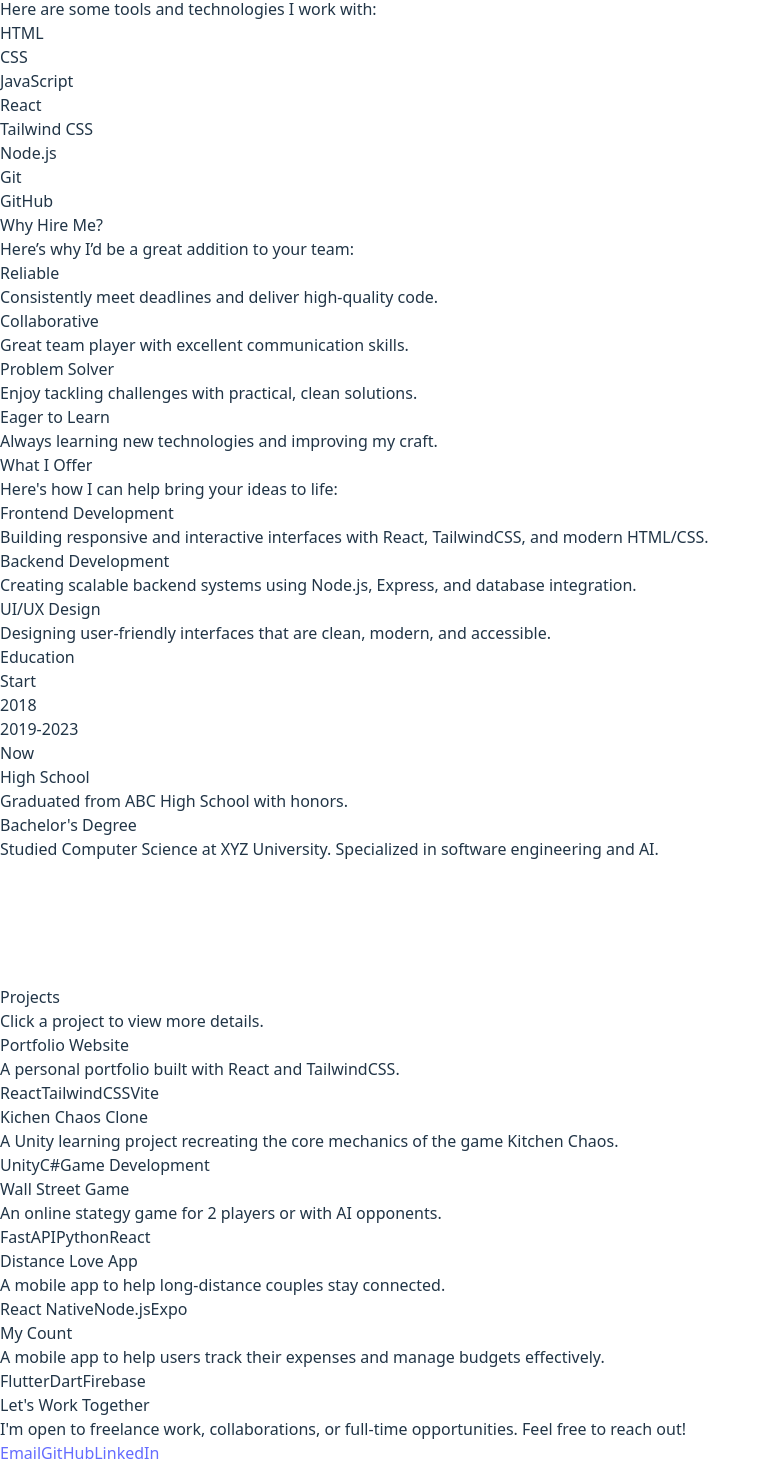
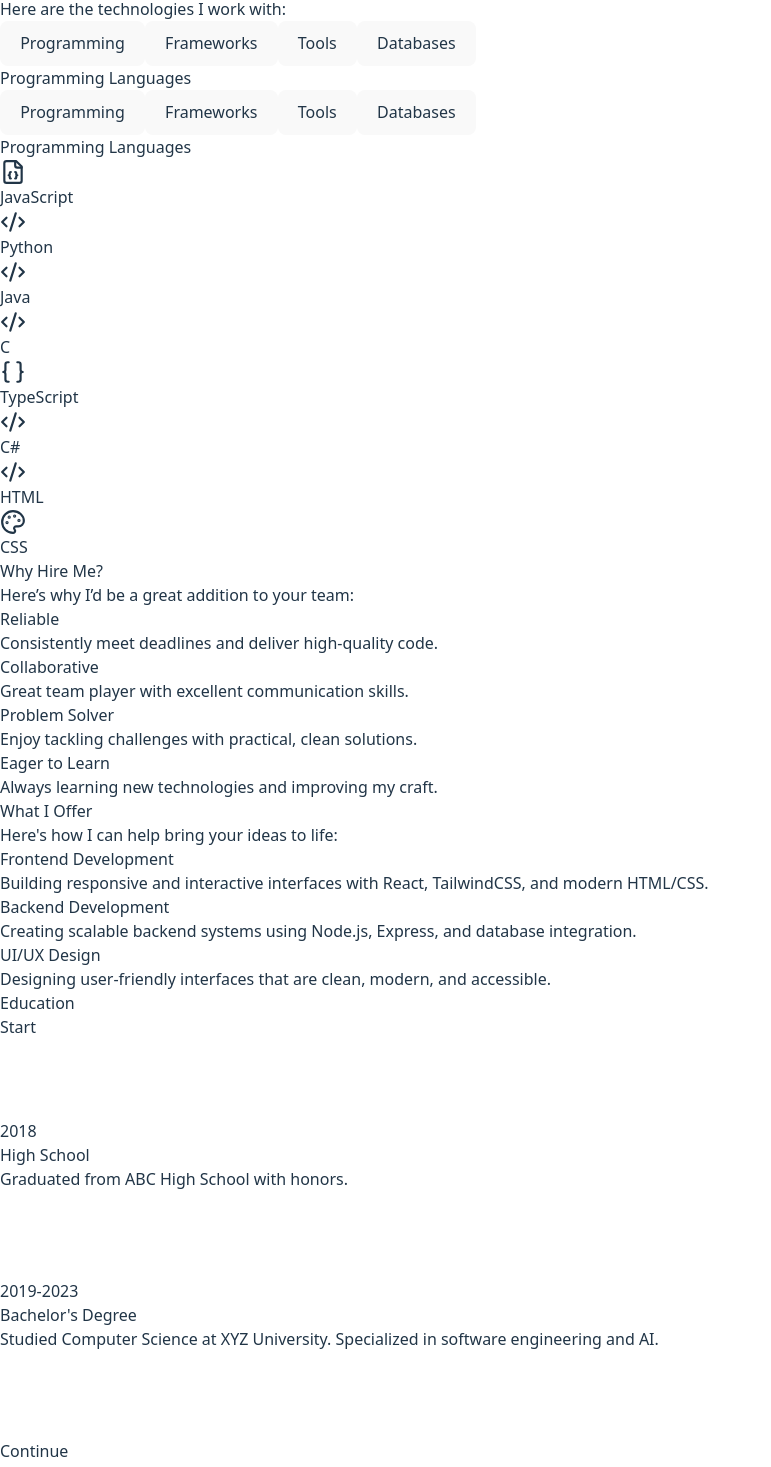
Before and after one commit to darkha03/my-portfolio, a React (Vite) app: page / in a window 1280 px wide. Shown: the part 320-1787 px from the top of the page, without its empty margins (0-771 px from the left). Built offline with nearby package versions, Linux system fonts and the light colour scheme.

Commit message:
update skills and education

```diff
--- a/src/components/Education.jsx
+++ b/src/components/Education.jsx
@@ -52,7 +52,76 @@
   return (
     <section ref={sectionRef} className="py-16 px-6 max-w-5xl mx-auto text-center" id="education">
       <h2 className="text-3xl font-bold mb-36 text-red-600">Education</h2>
-      <div className="relative w-full flex flex-col items-center">
+      {/* Mobile: vertical timeline with alternating left/right details */}
+      <div className="md:hidden relative w-full max-w-md mx-auto">
+        {/* "Start" label above timeline */}
+        <div className="text-center mb-6">
+          <span className="text-sm font-bold text-red-600">Start</span>
+        </div>
+        {/* 3-column grid: left details | timeline | right details */}
+
+        <div className="grid grid-cols-[1fr_auto_1fr] gap-x-4 gap-y-12 relative">
+          {/* Continuous vertical line background spanning all rows */}
+          <div className="absolute top-0 bottom-0 left-1/2 w-1 bg-gray-300 rounded-full -translate-x-1/2" style={{ gridRow: '1 / -1' }} />
+          {/* Animated fill spanning all rows */}
+          <div
+            className="absolute top-0 left-1/2 w-1 bg-red-500 rounded-full transition-all duration-300 -translate-x-1/2"
+            style={{ height: `${fillPercent}%` }}
+          />
+
+          {/* Each row contains: left/right detail, center dot+year */}
+          {educationData.map((item, idx) => {
+            const isLeft = idx % 2 === 0;
+            const isLastRow = idx === educationData.length - 1;
+            return (
+              <>
+                {/* Detail column (left or right) */}
+                {(showAllDetails || idx <= activeIndex) && item.label != null && (
+                  <div
+                    key={`detail-${idx}`}
+                    className={`relative ${isLeft ? 'col-start-1 text-right' : 'col-start-3 text-left'}`}
+                    style={{ gridRow: idx + 1, minHeight: isLastRow ? 'auto' : '80px' }}
+                  >
+                    {/* Horizontal connector line from timeline to detail */}
+                    <span
+                      className={`absolute top-2 h-[2px] bg-red-500 ${
+                        isLeft ? 'right-0 w-4' : 'left-0 w-4'
+                      }`}
+                    />
+                    {/* Detail content */}
+                    <div className={`${isLeft ? 'pr-6' : 'pl-6'}`}>
+                      <div className={`text-xs font-bold mb-1 ${idx <= activeIndex ? 'text-red-600' : 'text-gray-400'}`}>
+                        {item.year}
+                      </div>
+                      <div className="font-semibold text-red-600 text-sm">{item.label}</div>
+                      <div className="text-gray-700 text-xs leading-snug">{item.details}</div>
+                    </div>
+                  </div>
+                )}
+
+                {/* Center timeline dot */}
+                <div
+                  key={`dot-${idx}`}
+                  className="col-start-2 relative flex items-start justify-center"
+                  style={{ gridRow: idx + 1, minHeight: isLastRow ? 'auto' : '80px' }}
+                >
+                  <span
+                    className={`w-4 h-4 rounded-full border-2 transition-all z-10 bg-white ${
+                      idx <= activeIndex ? 'bg-red-500 border-red-600' : 'border-gray-400'
+                    }`}
+                  />
+                </div>
+              </>
+            );
+          })}
+        </div>
+        {/* "Continue" label below timeline */}
+        <div className="text-center mt-6">
+          <span className="text-sm font-bold text-red-600">Continue</span>
+        </div>
+      </div>
+      {/* Desktop: existing horizontal timeline */}
+      <div className="hidden md:flex md:flex-col md:items-center">
         {/* Timeline */}
         <div className="relative w-full max-w-5xl h-2 bg-gray-300 rounded-full mb-16" ref={timelineRef}>
           <div
--- a/src/components/Skills.jsx
+++ b/src/components/Skills.jsx
@@ -1,21 +1,123 @@
+import { useState, useEffect } from "react";
+import { Code2, Box, Database, Braces, FileJson, Smartphone, Server, Palette, Gamepad2, GitBranch, Github, Container, Cloud } from "lucide-react";
+
 export const Skills = () => {
-  const skills = [
-    "HTML", "CSS", "JavaScript", "React", "Tailwind CSS", "Node.js", "Git", "GitHub"
-  ];
+  const [activeCategory, setActiveCategory] = useState('programming');
+  const [fadeState, setFadeState] = useState('in'); // 'in' | 'out'
+
+  const skillCategories = {
+    programming: [
+      { name: "JavaScript", icon: FileJson },
+      { name: "Python", icon: Code2 },
+      { name: "Java", icon: Code2 },
+      { name: "C", icon: Code2 },
+      { name: "TypeScript", icon: Braces },
+      { name: "C#", icon: Code2 },
+      { name: "HTML", icon: Code2 },
+      { name: "CSS", icon: Palette }
+    ],
+    frameworks: [
+      { name: "React", icon: Box },
+      { name: "ReactNative", icon: Smartphone },
+      { name: "Node.js", icon: Server },
+      { name: "Express", icon: Server },
+      { name: "Tailwind CSS", icon: Palette },
+      { name: "Unity", icon: Gamepad2 },
+      { name: "Flask", icon: Server },
+      { name: "FastAPI", icon: Server }
+    ],
+    tools: [
+      { name: "Git", icon: GitBranch },
+      { name: "GitHub", icon: Github },
+      { name: "Proxmox", icon: Server },
+      { name: "Docker", icon: Container }
+    ],
+    databases: [
+      { name: "MongoDB", icon: Database },
+      { name: "PostgreSQL", icon: Database },
+      { name: "MySQL", icon: Database },
+      { name: "Cloudinary", icon: Cloud }
+    ]
+  };
+
+  const categoryTitles = {
+    programming: 'Programming Languages',
+    frameworks: 'Frameworks & Libraries',
+    tools: 'Tools',
+    databases: 'Databases'
+  };
+
+  const renderSkillCategory = (title, skills) => (
+    <div>
+      {/* Show subtitle inside content only on small screens; desktop shows it in top-right header cell */}
+      <h3 className="text-xl font-semibold mb-6 text-red-600 md:hidden">{title}</h3>
+      <div className="grid grid-cols-2 sm:grid-cols-3 md:grid-cols-4 gap-4">
+        {skills.map((skill, idx) => {
+          const Icon = skill.icon;
+          return (
+            <div
+              key={idx}
+              className="border border-black py-4 px-2 rounded-lg hover:bg-red-600 hover:text-white transition flex flex-col items-center gap-2"
+            >
+              <Icon size={26} />
+              <span className="text-sm font-medium">{skill.name}</span>
+            </div>
+          );
+        })}
+      </div>
+    </div>
+  );
+
+  const handleSelect = (cat) => {
+    if (cat === activeCategory) return;
+    setFadeState('out');
+    setTimeout(() => {
+      setActiveCategory(cat);
+      setFadeState('in');
+    }, 180);
+  };
+
+  useEffect(() => { setFadeState('in'); }, []);
 
   return (
-    <div className="py-16 px-6 max-w-5xl mx-auto text-center" id="skills" data-aos="fade-up">
-      <h2 className="text-3xl font-bold mb-6 text-red-600">Skills</h2>
-      <p className="text-gray-700 mb-10">Here are some tools and technologies I work with:</p>
-      <div className="grid grid-cols-2 sm:grid-cols-3 md:grid-cols-4 gap-6">
-        {skills.map((skill, idx) => (
-          <div
-            key={idx}
-            className="border border-black py-4 px-2 rounded-lg hover:bg-red-600 hover:text-white transition"
-          >
-            {skill}
-          </div>
-        ))}
+    <div className="py-16 px-6 max-w-5xl mx-auto" id="skills" data-aos="fade-up">
+      {/* Unified section header outside grid */}
+      <div className="text-center md:text-center mb-10">
+        <h2 className="text-3xl font-bold mb-6 text-red-600">Skills</h2>
+        <p className="text-gray-700">Here are the technologies I work with:</p>
+        {/* Mobile category tabs under header */}
+        <div className="md:hidden grid grid-cols-2 gap-2 mt-6">
+          {['programming','frameworks','tools','databases'].map(key => (
+            <button
+              key={key}
+              onClick={() => handleSelect(key)}
+              className={`px-3 py-2 rounded-md border text-xs transition ${activeCategory === key ? 'border-red-600 bg-red-600 text-white' : 'border-gray-300 hover:border-red-600 hover:bg-red-50 hover:text-red-600'}`}
+            >{key.charAt(0).toUpperCase()+key.slice(1)}</button>
+          ))}
+        </div>
+      </div>
+      <div className="md:grid md:grid-cols-[190px_1fr] md:grid-rows-[auto_1fr] gap-10">
+        {/* Desktop dynamic category subtitle in top-right cell */}
+        <div className="hidden md:block md:col-start-2 md:row-start-1 mb-2">
+          <h3 className="text-xl font-semibold text-red-600">{categoryTitles[activeCategory]}</h3>
+        </div>
+        <div className="hidden md:flex md:col-start-1 md:row-start-2 flex-col gap-2 sticky top-24 h-fit text-left pt-2">
+          {['programming','frameworks','tools','databases'].map(key => (
+            <button
+              key={key}
+              onClick={() => handleSelect(key)}
+              className={`px-4 py-2 rounded-lg border text-sm transition flex items-center gap-2 ${activeCategory === key ? 'border-red-600 bg-red-600 text-white shadow' : 'border-gray-300 hover:border-red-600 hover:bg-red-50 hover:text-red-600'}`}
+            >
+              <span>{key.charAt(0).toUpperCase()+key.slice(1)}</span>
+            </button>
+          ))}
+        </div>
+        <div className={`md:col-start-2 md:row-start-2 transition-opacity duration-200 ${fadeState === 'in' ? 'opacity-100' : 'opacity-0'}`}>
+          {activeCategory === 'programming' && renderSkillCategory('Programming Languages', skillCategories.programming)}
+          {activeCategory === 'frameworks' && renderSkillCategory('Frameworks & Libraries', skillCategories.frameworks)}
+          {activeCategory === 'tools' && renderSkillCategory('Tools', skillCategories.tools)}
+          {activeCategory === 'databases' && renderSkillCategory('Databases', skillCategories.databases)}
+        </div>
       </div>
     </div>
   );
```
